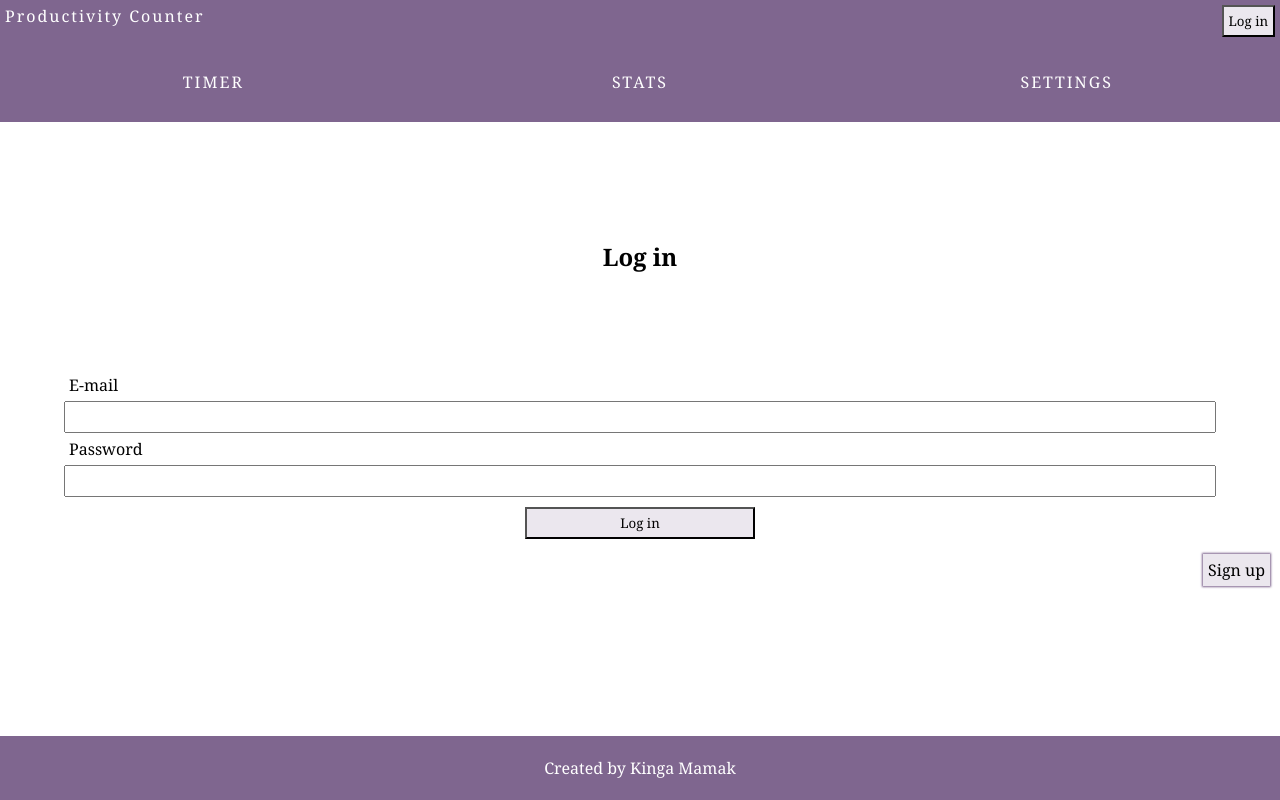
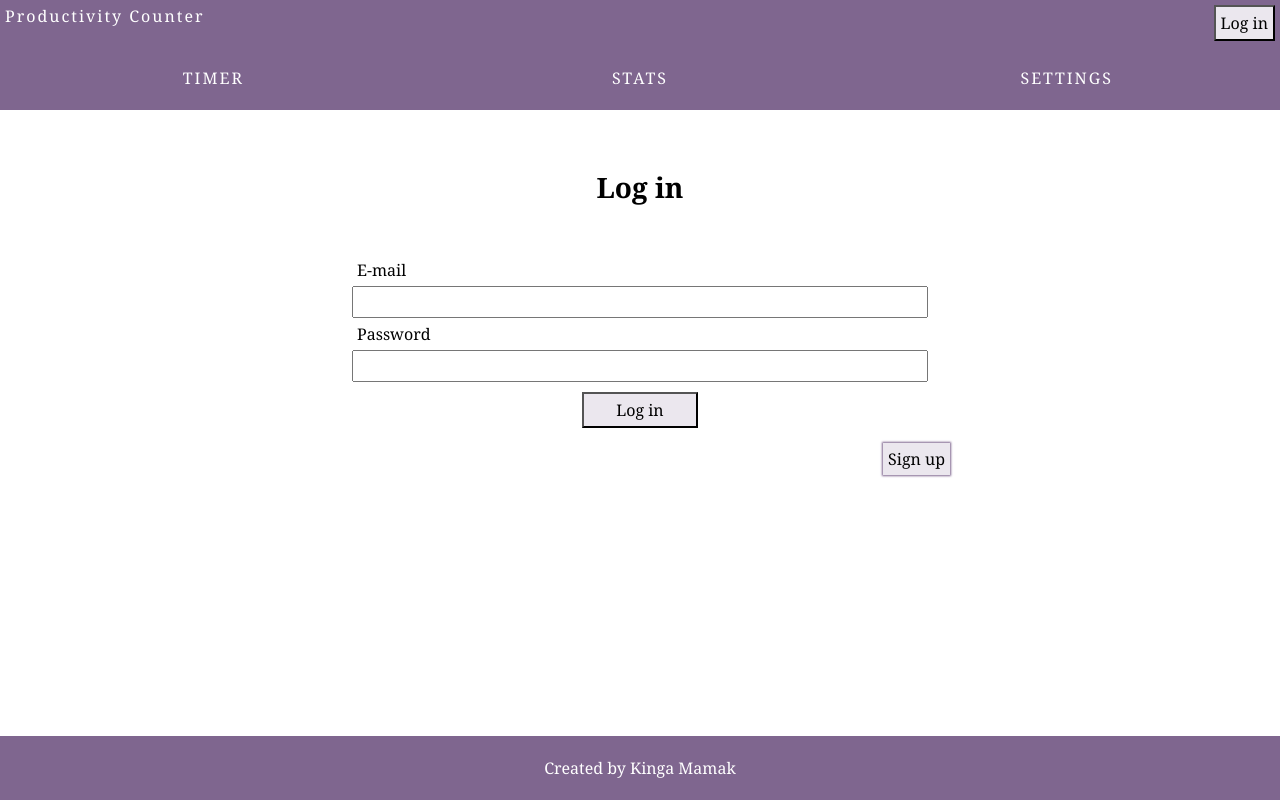
Before and after one commit to kingam280/productivity-counter, a React (Create React App) app: page /#/login in a window 1280 px wide. Built offline with nearby package versions, Linux system fonts and the light colour scheme.

Commit message:
Adjust styles

```diff
--- a/src/components/App.css
+++ b/src/components/App.css
@@ -4,9 +4,64 @@
 
 .container {
   min-height: 72vh;
+  width: 100%;
+  padding-bottom: 5%;
 }
 
 a {
   text-decoration: none;
   color: inherit;
 }
+
+h2 {
+  text-align: center;
+  padding: 7.5% 0;
+  font-size: 24px;
+}
+
+h3 {
+  width: 90%;
+  margin: 0 auto;
+  font-size: 18px;
+}
+
+button {
+  cursor: pointer;
+}
+
+@media (min-width: 568px) {
+  .app {
+    margin-top: 15vh;
+  }
+  .container {
+    min-height: 75vh;
+    width: 70%;
+    margin: 0 auto;
+  }
+  h2 {
+    font-size: 28px;
+  }
+
+  h3 {
+    font-size: 22px;
+  }
+  button {
+    font-size: 14px;
+  }
+}
+
+@media (min-width: 1025px) {
+  .container {
+    width: 50%;
+  }
+  h2 {
+    font-size: 28px;
+  }
+
+  h3 {
+    font-size: 22px;
+  }
+  button {
+    font-size: 16px;
+  }
+}
--- a/src/components/Settings/Settings.css
+++ b/src/components/Settings/Settings.css
@@ -1,13 +1,3 @@
-h2 {
-  text-align: center;
-  padding: 7.5% 0;
-}
-
-h3 {
-  width: 90%;
-  margin: 0 auto;
-}
-
 .slider-container {
   display: flex;
   flex-wrap: wrap;
--- a/src/components/TopPanel/TopPanel.css
+++ b/src/components/TopPanel/TopPanel.css
@@ -27,6 +27,11 @@
   display: block;
   padding: 5px;
   background-color: var(--second-color);
+  transition: 0.2s;
+}
+
+.log-panel > button:hover {
+  transform: scale(1.1);
 }
 
 .menu-item {
@@ -47,3 +52,15 @@
 .menu-item:hover {
   filter: brightness(1.2);
 }
+
+@media (min-width: 568px) {
+  .menu-item {
+    height: 90%;
+  }
+}
+
+@media (min-width: 1025px) {
+  .menu-item {
+    height: 80%;
+  }
+}
```
